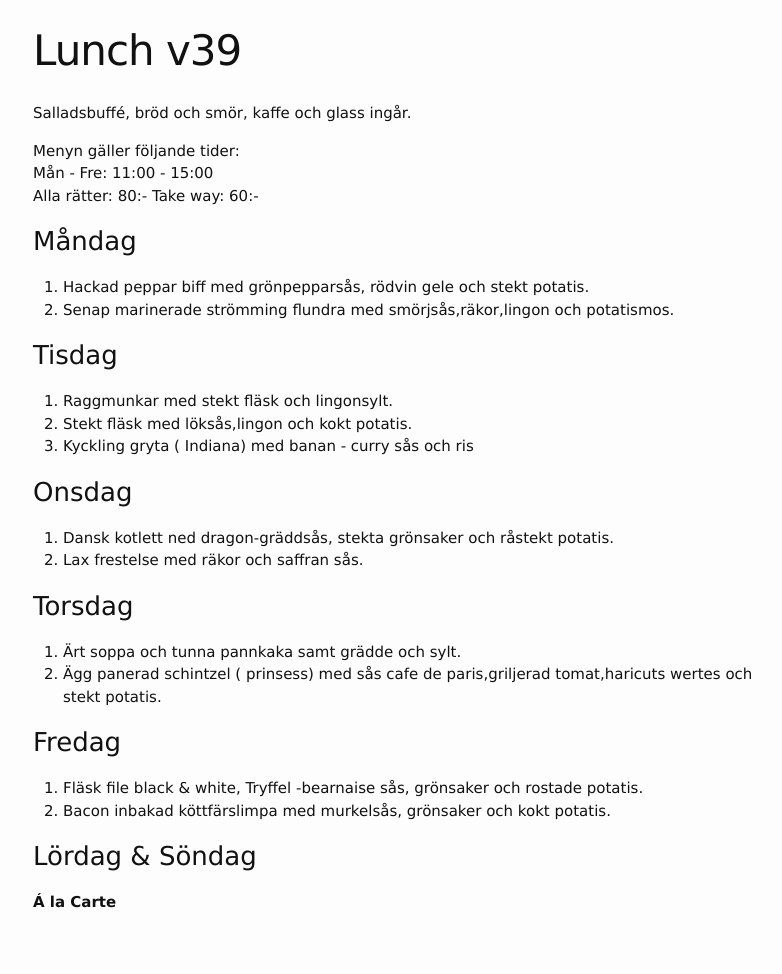
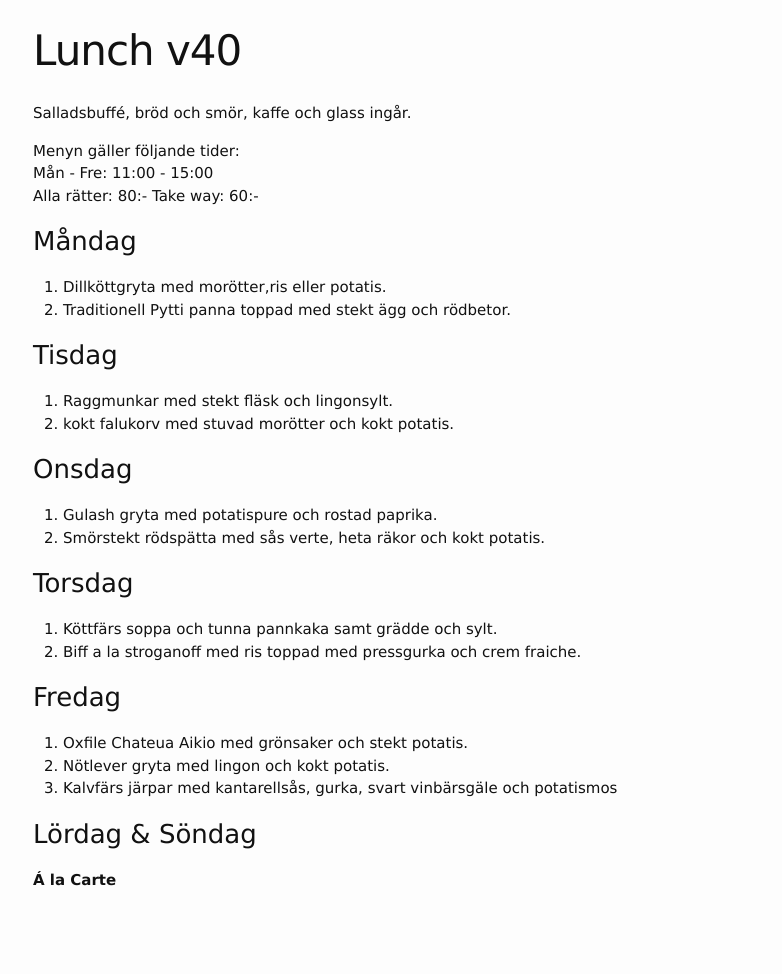
Before and after one commit to FarInn62/farinn62.github.io, a Jekyll site: the page built from lunch.md, in a window 1280 px wide. Shown: the whole page, without its empty margins (237-1019 px from the left). Built offline with Jekyll 4.4.1, drawn with Linux system fonts in a browser that asks for light colours; after the commit the page ends 951 px from its top, so only the background shows below that.

Commit message:
Update lunch.md

```diff
--- a/lunch.md
+++ b/lunch.md
@@ -1,6 +1,6 @@
 ---
 layout: foodmenu
-title: Lunch v39
+title: Lunch v40
 permalink: /lunch/
 published: true
 ---
@@ -12,30 +12,30 @@ Alla rätter: 80:- Take way: 60:-
 
 ### Måndag
 
-1. Hackad peppar biff med grönpepparsås, rödvin gele och stekt potatis.
-2. Senap marinerade strömming flundra med smörjsås,räkor,lingon och potatismos.
+1. Dillköttgryta med morötter,ris eller potatis.
+2. Traditionell Pytti panna toppad med stekt ägg och rödbetor.
 
 ### Tisdag
 
 1. Raggmunkar med stekt fläsk och lingonsylt.
-2. Stekt fläsk med löksås,lingon och kokt potatis.
-3. Kyckling gryta ( Indiana) med banan - curry sås och ris
+2. kokt falukorv med stuvad morötter och kokt potatis.
 
 ### Onsdag
 
-1. Dansk kotlett ned dragon-gräddsås, stekta grönsaker och råstekt potatis.
-2. Lax frestelse med räkor och saffran sås.
+1. Gulash gryta med potatispure och rostad paprika.
+2. Smörstekt rödspätta med sås verte, heta räkor och kokt potatis.
 
 ### Torsdag
 
-1. Ärt soppa och tunna pannkaka samt grädde och sylt.
-2. Ägg panerad schintzel ( prinsess) med sås cafe de paris,griljerad tomat,haricuts wertes och stekt potatis.
+1. Köttfärs soppa och tunna pannkaka samt grädde och sylt.
+2. Biff a la stroganoff med ris toppad med pressgurka och crem fraiche.
 
 
 ### Fredag
 
-1. Fläsk file black & white, Tryffel -bearnaise sås, grönsaker och rostade potatis.
-2. Bacon inbakad köttfärslimpa med murkelsås, grönsaker och kokt potatis.
+1. Oxfile Chateua Aikio med grönsaker och stekt potatis.
+2. Nötlever gryta med lingon och kokt potatis.
+3. Kalvfärs järpar med kantarellsås, gurka, svart vinbärsgäle och potatismos
 
 ### Lördag & Söndag
 
```
